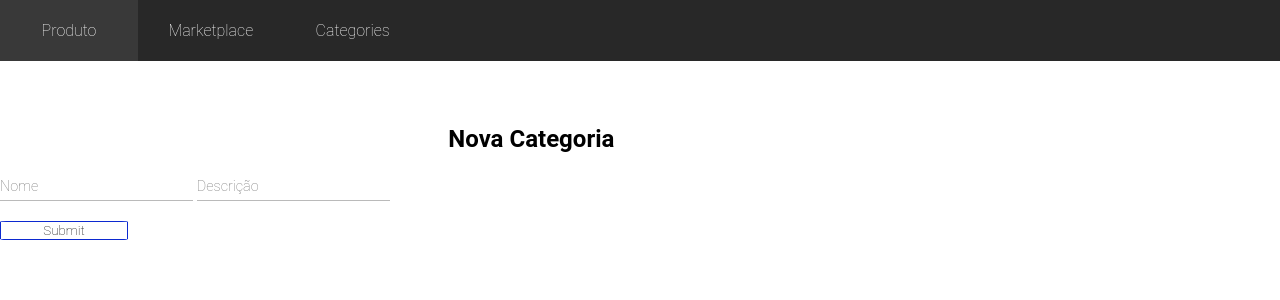
After one commit to josue-avila/OTS-ATP8, a Flask app: page /create_category in a window 1280 px wide. The commit adds this page. Shown: the top 300 px of the page. Run offline with Flask 2, Linux system fonts and the light colour scheme.

Commit message:
add new category

```diff
--- /dev/null
+++ b/backend/db/categories.txt
@@ -0,0 +1,5 @@
+cat ;desc
+nomeeecaa;cadadasdada
+imee;aaaa
+afas;asfasfasfa
+nova cat;desc cat
--- a/backend/db/marketplaces.txt
+++ b/backend/db/marketplaces.txt
@@ -1 +1,3 @@
 aaaa;aaaa
+Submarino;1
+Teste;cat
--- a/backend/db/products.txt
+++ b/backend/db/products.txt
@@ -1,2 +1,3 @@
 prd-01;Celular;1200
 prd-02;Fone;400
+22;desc;3
--- /dev/null
+++ b/web/templates/create_category.html
@@ -0,0 +1,11 @@
+{% extends 'index.html' %}
+{% block body %}
+
+    <form action="/categories" method="POST">
+        <input type="text" placeholder="Nome" name="name" class="input-form" />
+        <input type="text" placeholder="Descrição" name="description" class="input-form" />
+        <br /><br />
+        <input type="submit" class="button" />
+    </form>
+
+{% endblock %}
--- a/web/templates/index.html
+++ b/web/templates/index.html
@@ -16,6 +16,9 @@
         </a>
         <a href='/marketplaces' class="link-menu">
             <p>Marketplace</p>
+        </a>
+        <a href='/categories' class="link-menu">
+            <p>Categories</p>
         </a>
     </nav>
     <h2>{{ title }}</h2>
--- a/web/web.py
+++ b/web/web.py
@@ -3,6 +3,7 @@ sys.path.append('backend/')
 
 from flask import Flask, render_template, request, redirect
 from backend import read_products, save_product, save_marketplaces, read_marketplaces, search_mktplace #pylint: disable=import-error
+from category import add_new_category
 
 app = Flask(__name__)
 
@@ -37,5 +38,22 @@ def list_marketplace():
 def new_marketplace():
     return render_template('create_marketplace.html', title ='Novo Marketplace')
 
+@app.route('/create_category')
+def new_category():
+    return render_template('create_category.html', title ='Nova Categoria')
+
+@app.route('/categories',methods=['GET','POST'])
+def list_categories():
+
+    cat = request.form.get('name')
+    cat_desc = request.form.get('description')
+
+    print(cat)
+    print(cat_desc)
+    if cat != None:
+        add_new_category(cat, cat_desc)
+    categories = []
+    return render_template('categories_list.html', title = 'Categories',list = categories)
+
 
 app.run(debug=True)
```
Also changed, not shown: backend/category.py (added, +15 -0 lines), web/templates/categories_list.html (added, +23 -0 lines), 1 other file.
